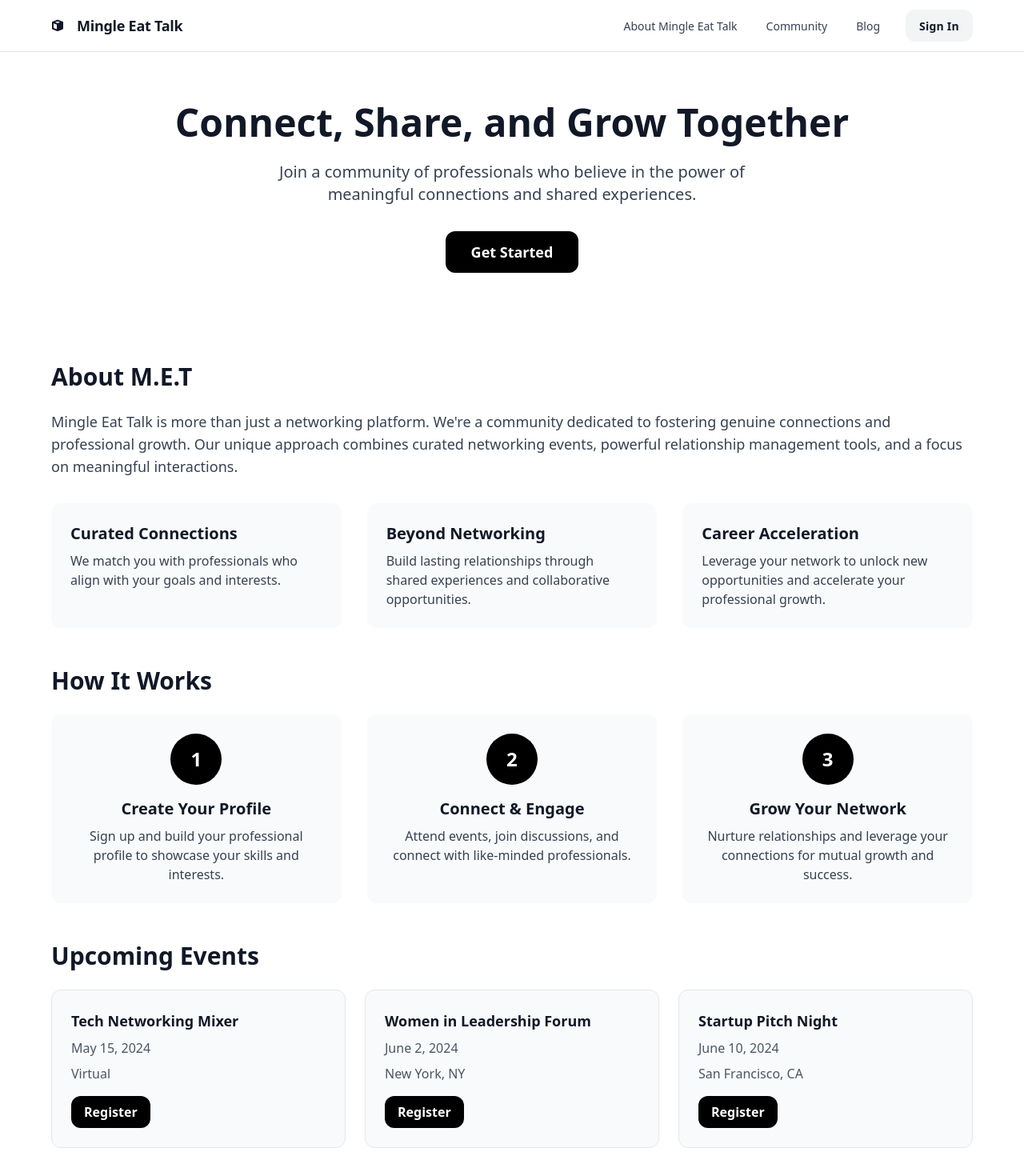
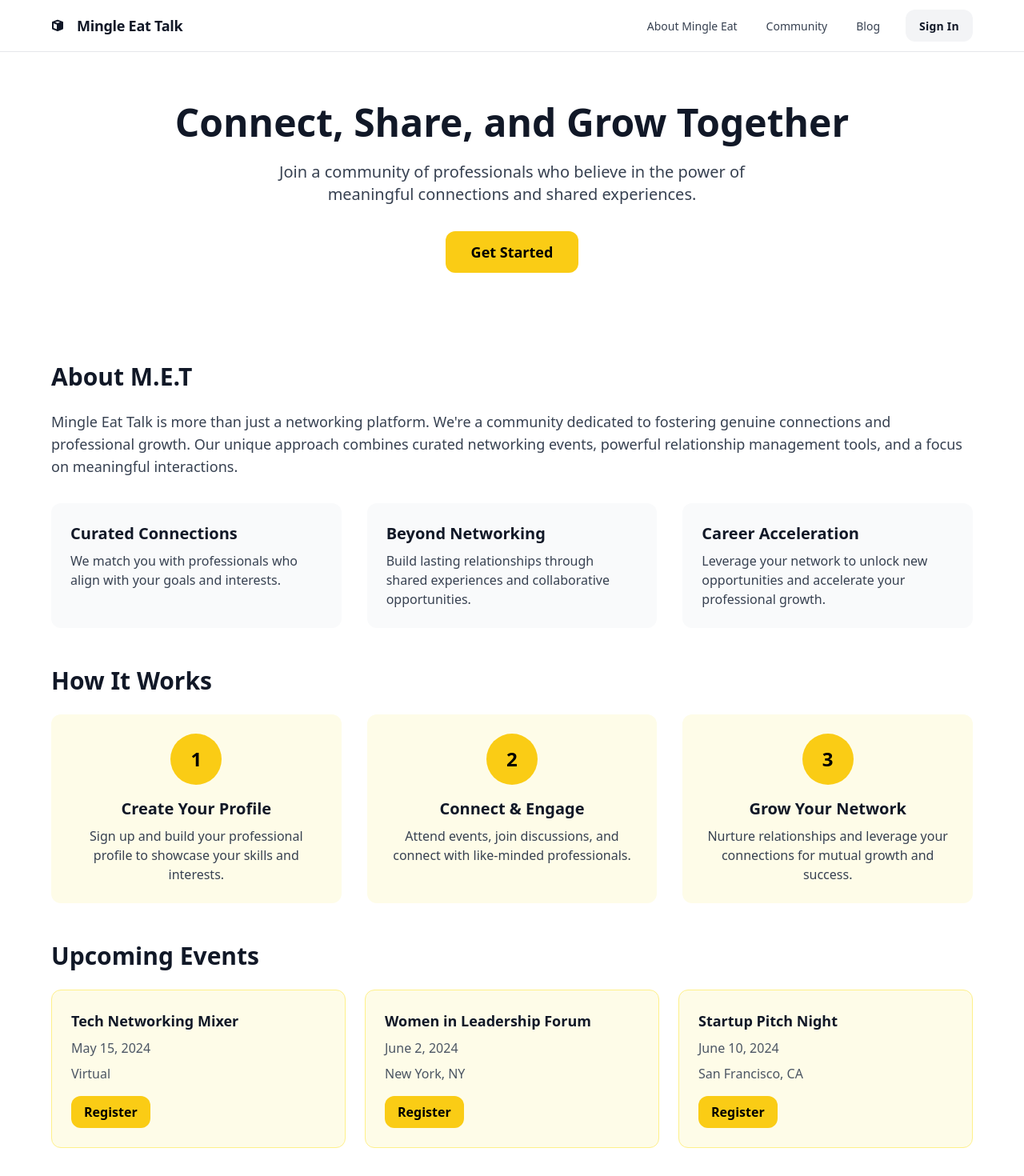
Before and after one commit to GeniusPlums/silver-octo-spoon, a Next.js app: page / in a window 1280 px wide. Shown: the top 1470 px of the page at 80% size. Built offline with nearby package versions, Linux system fonts and the light colour scheme.

Commit message:
iterations

```diff
--- a/src/components/landing-page/page.tsx
+++ b/src/components/landing-page/page.tsx
@@ -41,7 +41,7 @@ const Header: React.FC<{ isMenuOpen: boolean; setIsMenuOpen: (isOpen: boolean) =
       {/* Desktop Navigation */}
       <div className="hidden lg:flex flex-1 justify-end gap-8">
         <nav className="flex items-center gap-9">
-          <a className="text-gray-700 text-sm font-medium leading-normal hover:text-gray-900" href="#">About Mingle Eat Talk</a>
+          <a className="text-gray-700 text-sm font-medium leading-normal hover:text-gray-900" href="#">About Mingle Eat</a>
           <a className="text-gray-700 text-sm font-medium leading-normal hover:text-gray-900" href="#">Community</a>
           <a className="text-gray-700 text-sm font-medium leading-normal hover:text-gray-900" href="#">Blog</a>
         </nav>
@@ -114,7 +114,7 @@ const HeroSection: React.FC = () => {
       </p>
       <button
         onClick={handleGetStarted}
-        className="bg-black text-white px-8 py-3 rounded-xl font-bold text-lg hover:bg-gray-800 transition duration-300"
+        className="bg-yellow-400 text-black px-8 py-3 rounded-xl font-bold text-lg hover:bg-yellow-500 transition duration-300"
       >
         Get Started
       </button>
@@ -152,22 +152,22 @@ const HowItWorksSection: React.FC = () => {
     <div className="my-12 text-gray-900">
       <h2 className="text-3xl font-bold mb-6">How It Works</h2>
       <div className="grid grid-cols-1 md:grid-cols-3 gap-8">
-        <div className="text-center bg-gray-50 p-6 rounded-xl">
-          <div className="bg-black text-white rounded-full w-16 h-16 flex items-center justify-center mx-auto mb-4">
+        <div className="text-center bg-yellow-50 p-6 rounded-xl">
+          <div className="bg-yellow-400 text-black rounded-full w-16 h-16 flex items-center justify-center mx-auto mb-4">
             <span className="text-2xl font-bold">1</span>
           </div>
           <h3 className="text-xl font-semibold mb-2">Create Your Profile</h3>
           <p className="text-gray-700">Sign up and build your professional profile to showcase your skills and interests.</p>
         </div>
-        <div className="text-center bg-gray-50 p-6 rounded-xl">
-          <div className="bg-black text-white rounded-full w-16 h-16 flex items-center justify-center mx-auto mb-4">
+        <div className="text-center bg-yellow-50 p-6 rounded-xl">
+          <div className="bg-yellow-400 text-black rounded-full w-16 h-16 flex items-center justify-center mx-auto mb-4">
             <span className="text-2xl font-bold">2</span>
           </div>
           <h3 className="text-xl font-semibold mb-2">Connect & Engage</h3>
           <p className="text-gray-700">Attend events, join discussions, and connect with like-minded professionals.</p>
         </div>
-        <div className="text-center bg-gray-50 p-6 rounded-xl">
-          <div className="bg-black text-white rounded-full w-16 h-16 flex items-center justify-center mx-auto mb-4">
+        <div className="text-center bg-yellow-50 p-6 rounded-xl">
+          <div className="bg-yellow-400 text-black rounded-full w-16 h-16 flex items-center justify-center mx-auto mb-4">
             <span className="text-2xl font-bold">3</span>
           </div>
           <h3 className="text-xl font-semibold mb-2">Grow Your Network</h3>
@@ -190,11 +190,11 @@ const UpcomingEventsSection: React.FC = () => {
       <h2 className="text-3xl font-bold mb-6">Upcoming Events</h2>
       <div className="grid grid-cols-1 md:grid-cols-3 gap-6">
         {events.map((event, index) => (
-          <div key={index} className="bg-gray-50 p-6 rounded-xl border border-gray-200">
+          <div key={index} className="bg-yellow-50 p-6 rounded-xl border border-yellow-200">
             <h3 className="text-lg font-semibold mb-2">{event.title}</h3>
             <p className="text-gray-600 mb-2">{event.date}</p>
             <p className="text-gray-600 mb-4">{event.location}</p>
-            <button className="bg-black text-white px-4 py-2 rounded-xl font-bold hover:bg-gray-800 transition duration-300">
+            <button className="bg-yellow-400 text-black px-4 py-2 rounded-xl font-bold hover:bg-yellow-500 transition duration-300">
               Register
             </button>
           </div>
@@ -234,7 +234,7 @@ const TestimonialsSection: React.FC = () => {
       <h2 className="text-3xl font-bold mb-6">What Our Members Say</h2>
       <div className="grid grid-cols-1 md:grid-cols-3 gap-6">
         {testimonials.map((testimonial, index) => (
-          <div key={index} className="bg-gray-50 p-6 rounded-xl border border-gray-200">
+          <div key={index} className="bg-yellow-50 p-6 rounded-xl border border-yellow-200">
             <p className="text-gray-700 mb-4">&ldquo;{testimonial.text}&rdquo;</p>
             <div>
               <p className="font-semibold">{testimonial.name}</p>
```
